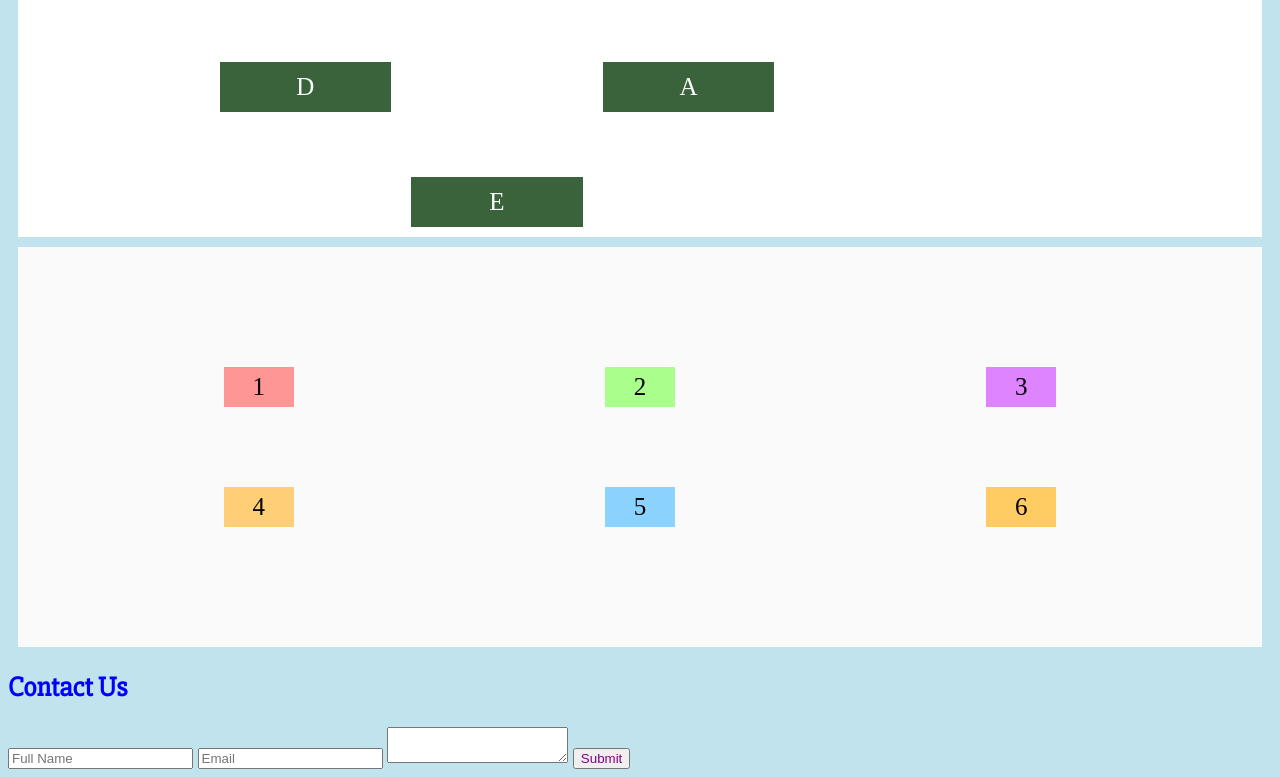
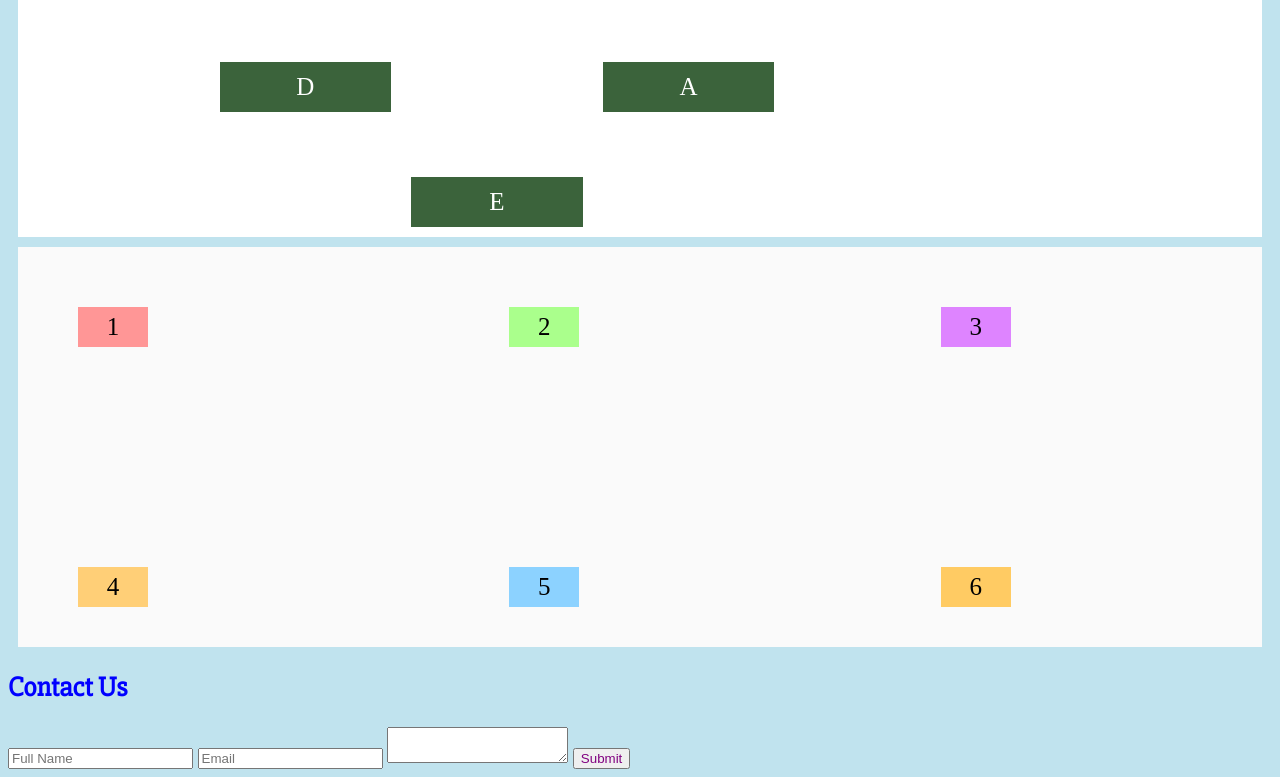
Before and after one commit to joyeuse-cloud/css-course, a plain HTML site: page index.html in a window 1280 px wide. Shown: the part 1134-1911 px from the top of the page. Drawn offline with Linux system fonts and the light colour scheme; files that its build step writes are made by us from their sources; files whose address does not match are found by name.

Commit message:
row and column gap

```diff
--- a/style.css
+++ b/style.css
@@ -110,8 +110,11 @@ h2[Class|=article-subtitle]{
     display: grid;
     grid-template-columns: auto auto auto ;
     grid-template-rows:auto auto  ;
-    justify-content: space-around;
-    align-content: space-evenly;
+    /* justify-content: space-around;
+    align-content: space-evenly; */
+    /* grid-column-gap: 150px;
+    grid-row-gap: 200px; */
+    grid-gap: 200px 150px;
 }
 .grid-item{
     color: black;
```
